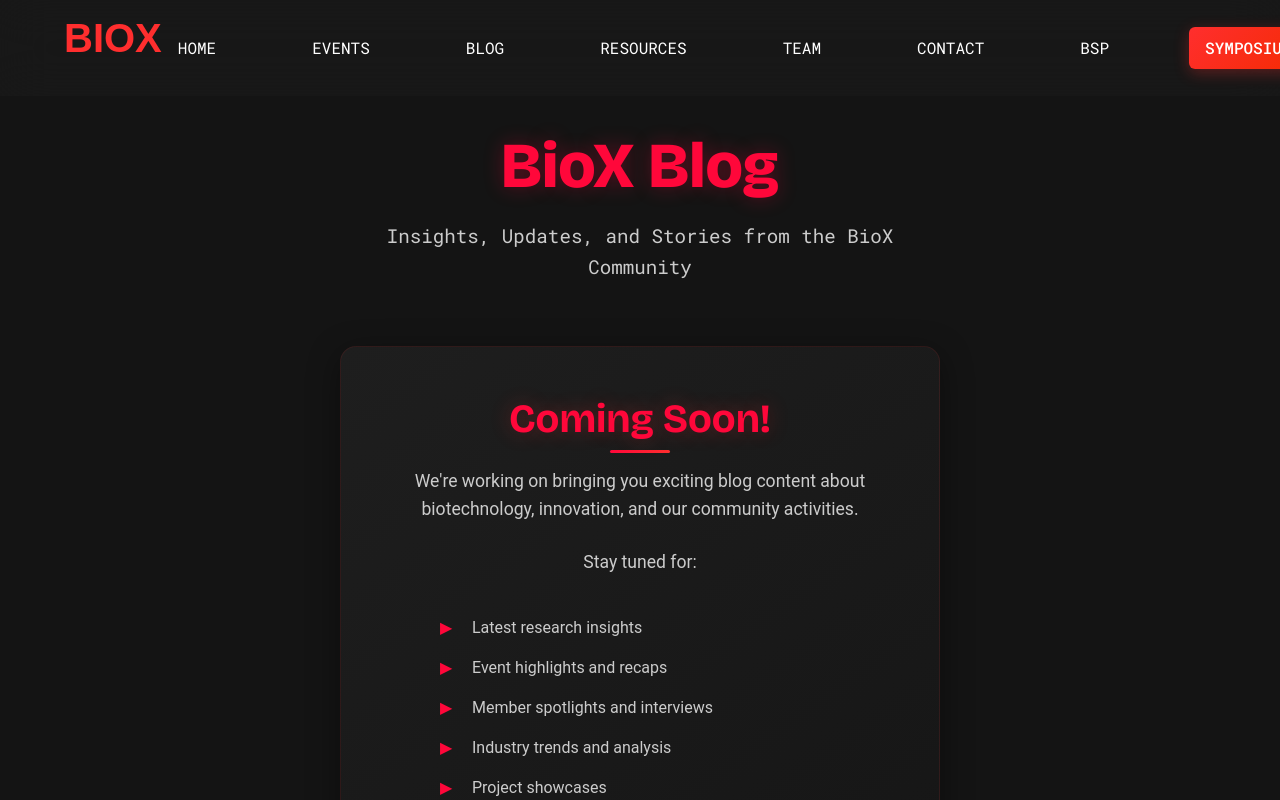
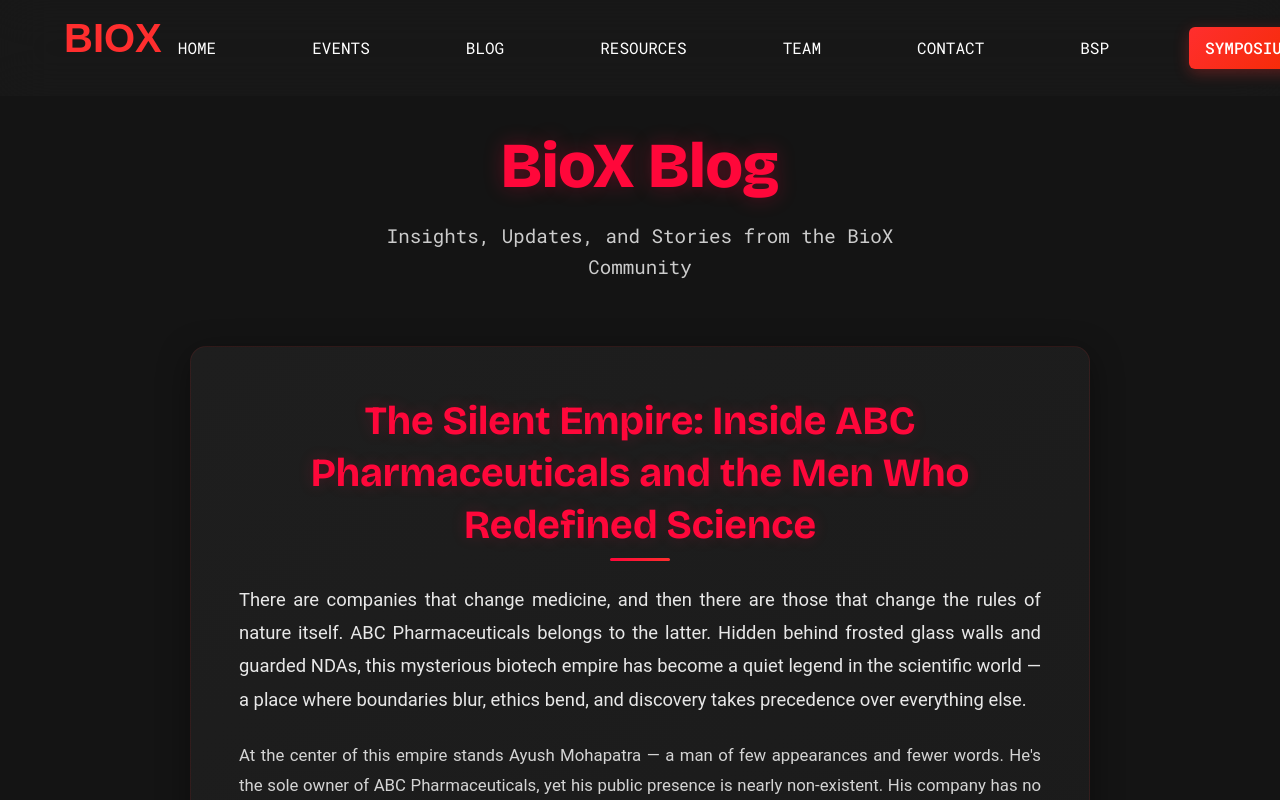
Before and after one commit to ITC-Web-Team/biox, a React (Vite) app in the folder biox-frontend/: page /blog in a window 1280 px wide. Shown: the top 800 px of the page. Built offline with nearby package versions, Linux system fonts and the light colour scheme.

Commit message:
feat: Add ABC Pharmaceuticals article to blog section

```diff
--- a/biox-frontend/src/pages/Blog.css
+++ b/biox-frontend/src/pages/Blog.css
@@ -115,6 +115,45 @@
     top: 0.5rem;
 }
 
+/* Blog Article Styles */
+.blog-article {
+    background: linear-gradient(145deg, #1e1e1e, #161616);
+    padding: 3rem;
+    border-radius: 16px;
+    border: 1px solid rgba(255, 46, 46, 0.1);
+    box-shadow: 0 8px 32px rgba(0, 0, 0, 0.4);
+    max-width: 900px;
+    margin: 0 auto;
+}
+
+.blog-article h2 {
+    font-family: "Bricolage Grotesque", Helvetica, sans-serif;
+    font-size: clamp(1.8rem, 4vw, 2.5rem);
+    color: var(--accent-2, #FF073A);
+    margin-bottom: 2rem;
+    font-weight: 700;
+    line-height: 1.3;
+    text-shadow: 0 0 15px rgba(255, 7, 58, 0.2);
+}
+
+.blog-article p {
+    font-family: 'Roboto', sans-serif;
+    color: #d4d4d4;
+    line-height: 1.8;
+    margin-bottom: 1.5rem;
+    font-size: 1.05rem;
+    text-align: justify;
+}
+
+.blog-article p:first-of-type {
+    font-size: 1.15rem;
+    color: #e8e8e8;
+}
+
+.blog-article p:last-of-type {
+    margin-bottom: 0;
+}
+
 /* Responsive Design */
 @media (max-width: 768px) {
     .blog-page {
@@ -126,6 +165,10 @@
     }
 
     .coming-soon {
+        padding: 2rem;
+    }
+
+    .blog-article {
         padding: 2rem;
     }
 
@@ -148,6 +191,10 @@
         padding: 1.5rem;
     }
 
+    .blog-article {
+        padding: 1.5rem;
+    }
+
     .coming-soon ul {
         max-width: 100%;
     }
--- a/biox-frontend/src/pages/Blog.jsx
+++ b/biox-frontend/src/pages/Blog.jsx
@@ -11,18 +11,49 @@ function Blog() {
 
             <div className="blog-container">
                 <div className="blog-content">
-                    <div className="coming-soon">
-                        <h2>Coming Soon!</h2>
-                        <p>We're working on bringing you exciting blog content about biotechnology, innovation, and our community activities.</p>
-                        <p>Stay tuned for:</p>
-                        <ul>
-                            <li>Latest research insights</li>
-                            <li>Event highlights and recaps</li>
-                            <li>Member spotlights and interviews</li>
-                            <li>Industry trends and analysis</li>
-                            <li>Project showcases</li>
-                        </ul>
-                    </div>
+                    <article className="blog-article">
+                        <h2>The Silent Empire: Inside ABC Pharmaceuticals and the Men Who Redefined Science</h2>
+
+                        <p>There are companies that change medicine, and then there are those that change the rules of nature itself. ABC Pharmaceuticals belongs to the latter. Hidden behind frosted glass walls and guarded NDAs, this mysterious biotech empire has become a quiet legend in the scientific world — a place where boundaries blur, ethics bend, and discovery takes precedence over everything else.</p>
+
+                        <p>At the center of this empire stands Ayush Mohapatra — a man of few appearances and fewer words. He's the sole owner of ABC Pharmaceuticals, yet his public presence is nearly non-existent. His company has no investors, no shareholders, no board. It is, quite literally, an empire of one mind.</p>
+
+                        <p>But those who've met him say Ayush doesn't speak like a businessman; he speaks like someone who's seen too much of what science can do. His vision is both magnetic and unsettling — the kind of brilliance that feels one breakthrough away from either saving or ending the world.</p>
+
+                        <p>And just behind him, always a few paces away, stands Adwai — ABC's chief corporate representative and Ayush's most trusted confidant. Adwai's calm is legendary. Former interns joke that he could negotiate with a storm and convince it to wait until after the press conference. He handles the public face of ABC — or at least, what little of it the public is allowed to see.</p>
+
+                        <p>The two men are rarely photographed together, and yet every whisper about ABC begins and ends with their names.</p>
+
+                        <p>Inside the company, the research divisions are run like small countries. Each team has its own head, its own sealed lab, and even its own coded clearance system. Dr. Shriya, the molecular biologist responsible for ABC's regenerative cell platform, once described the experience as "working inside a brain — every lab a neuron, and Ayush the mind connecting them all."</p>
+
+                        <p>Then there's Husayn, a former biochemist turned security director, who reportedly left the Indian Defense Research wing to join Ayush's vision. His department oversees what employees cryptically call The Lower Floor — a level of the ABC complex that doesn't appear on any architectural plan. Few ever go down there, and those who do are never quite the same after.</p>
+
+                        <p>Rumors suggest that The Lower Floor houses the company's most controversial asset: Ricin.</p>
+
+                        <p>The compound is not for public sale, not even for research partnerships, and certainly not listed in ABC's catalog. Yet multiple sources claim that ABC Pharmaceuticals is the only organization on the planet capable of synthesizing Ricin in its purest, most controlled form. Even more astonishingly, only Ayush has direct access to it.</p>
+
+                        <p>No password, no fingerprint, no clearance overrides his. If Ayush doesn't open that vault, it stays closed. Permanently.</p>
+
+                        <p>When asked about the existence of Ricin, Adwai once smiled faintly in an interview and said, "Some doors are meant to stay closed — until humanity is ready." That was the first and last time anyone at ABC ever acknowledged the topic publicly.</p>
+
+                        <p>But the story of Ayush cannot be told without mentioning Gaurish, the visionary CEO of BioX Pharmaceuticals — his closest friend, and perhaps his greatest philosophical opposite. Gaurish believes in open science, in making every discovery a public triumph.</p>
+
+                        <p>The two men's friendship, born in shared curiosity during their years at college, has survived rivalries, betrayals, and breakthroughs. Late-night calls between them have shaped the course of modern biotech, though no transcript or recording of those conversations has ever surfaced.</p>
+
+                        <p>As one insider put it: "Gaurish wants to heal the world. Ayush wants to make sure the world survives being healed."</p>
+
+                        <p>Between them exists a tension — one driven by faith, and the other by control.</p>
+
+                        <p>Beyond these towering figures, ABC's internal web extends further — Nandini, the neuropharmacologist who vanished midway through a project that supposedly involved "neural Ricin blockers"; Arnab, the data scientist tasked with simulating chemical behavior in living systems; Dr. Kashyapi, a behavioral biochemist whose role remains shrouded in secrecy and Dr. Kaushal the youngest of Ayush's recruits, who once described him in a leaked memo as "a man haunted by the cure he hasn't found yet."</p>
+
+                        <p>No one outside ABC knows what the company's next project is. The last official press release was over three years ago. Since then, it's been silence — except for the faint hum that residents nearby say they hear on quiet nights, like a low electrical pulse deep underground.</p>
+
+                        <p>Some say Ayush is perfecting something greater than medicine — something that could alter human biology itself. Others whisper that he's building an antithesis to VX-1, a compound designed not to heal but to control, to contain, to neutralize whatever humanity isn't meant to wield.</p>
+
+                        <p>Whatever the truth may be, ABC Pharmaceuticals stands as a monument to brilliance wrapped in secrecy. Ayush Mohapatra doesn't attend conferences. He doesn't publish papers. Yet every scientist, every researcher, every rival knows his name.</p>
+
+                        <p>And perhaps that's the way Ayush wants it. Because sometimes, the greatest discoveries aren't meant for the world — they're meant to keep the world safe from what it could become.</p>
+                    </article>
                 </div>
             </div>
         </div>
```
